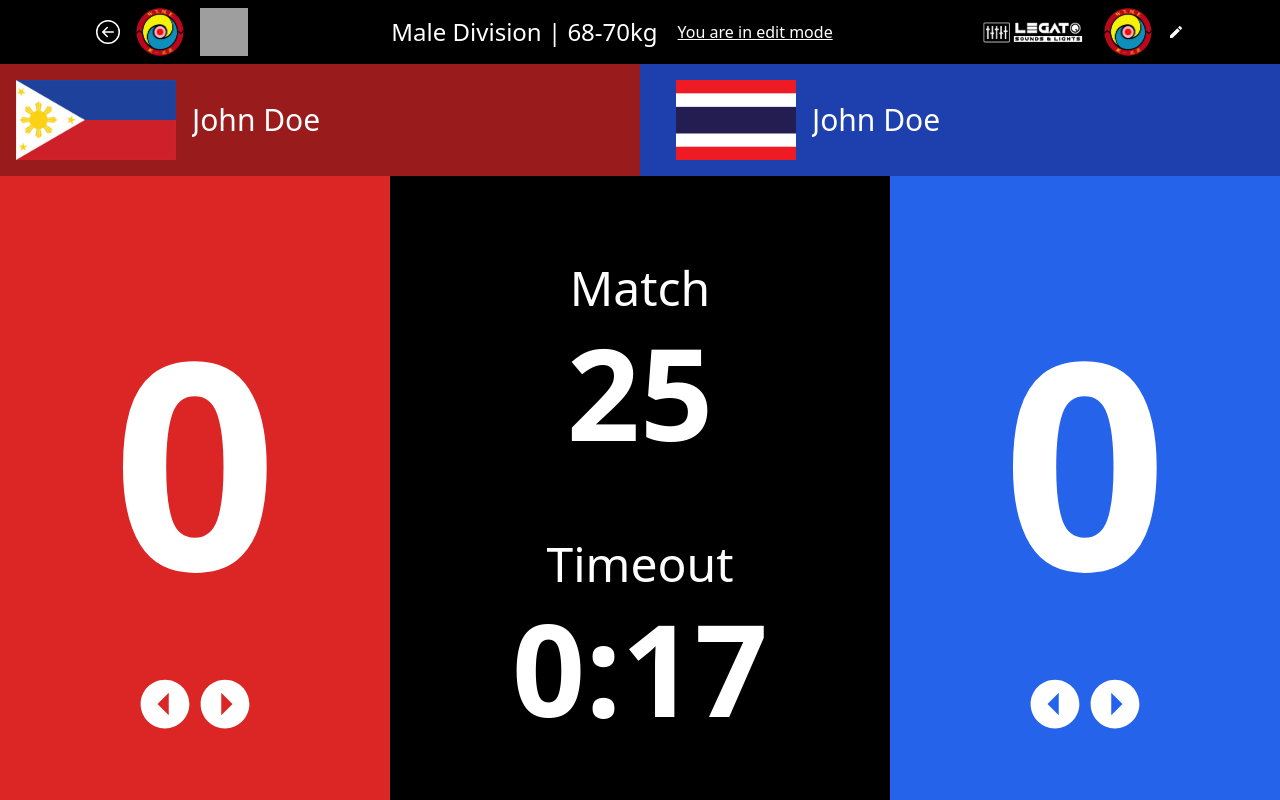
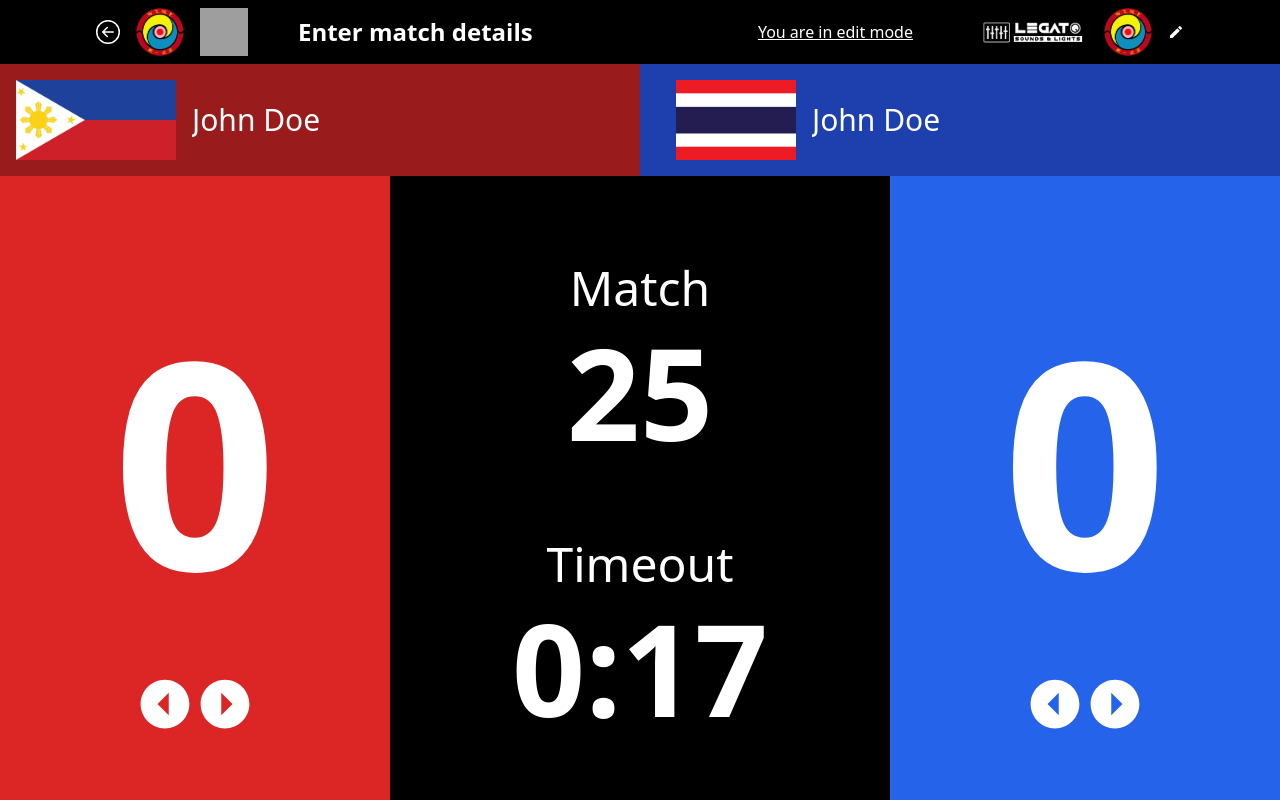
Before and after one commit to pjguitar15/timd-pointing-system, a React (Vite) app: page /court-1/edit in a window 1280 px wide. Built offline with nearby package versions, Linux system fonts and the light colour scheme; grey boxes are pictures that could not be loaded.

Commit message:
added match details context read and update

```diff
--- a/src/Context/CourtContextProvider.tsx
+++ b/src/Context/CourtContextProvider.tsx
@@ -3,13 +3,18 @@ import React, { useState } from "react";
 import { CourtContext } from "./CourtContext";
 
 export type CourtContextType = {
-  court1Info: { player1: PlayerType; player2: PlayerType };
+  court1Info: {
+    matchDetails: string;
+    player1: PlayerType;
+    player2: PlayerType;
+  };
   updatePlayer1Name: (name: string) => void;
   updatePlayer2Name: (name: string) => void;
   updatePlayer1Country: (name: string) => void;
   updatePlayer2Country: (name: string) => void;
   updatePlayer1Point: (action: "increment" | "decrement") => void;
   updatePlayer2Point: (action: "increment" | "decrement") => void;
+  updateMatchDetails: (matchDetails: string) => void;
 };
 
 type PlayerType = {
@@ -19,6 +24,7 @@ type PlayerType = {
 };
 
 const court1InfoInitial = {
+  matchDetails: "Enter match details",
   player1: { name: "John Doe", country: "Philippines", point: 0 },
   player2: { name: "John Doe", country: "Thailand", point: 0 },
 };
@@ -27,6 +33,13 @@ const CourtProvider: React.FC<{ children: React.ReactNode }> = ({
   children,
 }) => {
   const [court1Info, setCourt1Info] = useState(court1InfoInitial);
+
+  const updateMatchDetails = (matchDetails: string) => {
+    setCourt1Info((prevCourt1Info) => ({
+      ...prevCourt1Info,
+      matchDetails,
+    }));
+  };
 
   const updatePlayer1Name = (name: string) => {
     setCourt1Info((prevCourt1Info) => ({
@@ -102,6 +115,7 @@ const CourtProvider: React.FC<{ children: React.ReactNode }> = ({
     updatePlayer2Country,
     updatePlayer1Point,
     updatePlayer2Point,
+    updateMatchDetails,
   };
 
   return (
--- a/src/components/Header.tsx
+++ b/src/components/Header.tsx
@@ -4,9 +4,11 @@ import legato from "../assets/legato.png";
 import { Link, useLocation } from "react-router-dom";
 import { MdModeEdit } from "react-icons/md";
 import { BsArrowLeftCircle } from "react-icons/bs";
-const Header = ({ matchDetails }: { matchDetails: string }) => {
+import { useCourtContext } from "../Context/CourtContext";
+const Header = () => {
   const location = useLocation();
   const isEditMode = location.pathname.slice(9) === "edit";
+  const { court1Info, updateMatchDetails } = useCourtContext();
   return (
     <header className='bg-black w-full'>
       <main className='flex justify-center md:justify-between py-2 px-4 md:px-20 lg:px-24 items-center'>
@@ -32,9 +34,21 @@ const Header = ({ matchDetails }: { matchDetails: string }) => {
         </div>
         {/* Middle */}
         <div className='flex gap-5 items-center'>
-          <h2 className='text-white md:text-2xl font-medium'>{matchDetails}</h2>
+          {isEditMode ? (
+            <input
+              className='text-white text-2xl font-semibold bg-transparent outline-none w-full'
+              value={court1Info.matchDetails}
+              onChange={(e) => updateMatchDetails(e.target.value)}
+              type='text'
+            />
+          ) : (
+            <h2 className='text-white md:text-2xl font-medium'>
+              {court1Info.matchDetails}
+            </h2>
+          )}
+
           {isEditMode && (
-            <p className='text-white underline'>You are in edit mode</p>
+            <p className='text-white underline w-60'>You are in edit mode</p>
           )}
           <button className='md:hidden px-3 py-1 border border-white text-white text-sm rounded-md hover:bg-white hover:text-black'>
             Go to Edit Mode
--- a/src/pages/Court1.tsx
+++ b/src/pages/Court1.tsx
@@ -8,7 +8,7 @@ const Court1 = () => {
   const { court1Info } = useCourtContext();
   return (
     <main className='h-screen bg-black flex flex-col'>
-      <Header matchDetails='Male Division | 68-70kg' />
+      <Header />
       <div className='lg:flex justify-between'>
         <CountryAndName
           name={court1Info.player1.name}
--- a/src/pages/Court2.tsx
+++ b/src/pages/Court2.tsx
@@ -3,10 +3,10 @@ import CountryAndName from "../components/CountryAndName";
 import Header from "../components/Header";
 import PlayerPoint from "../components/PlayerPoint";
 
-const Court1 = () => {
+const Court2 = () => {
   return (
     <main className='h-screen bg-black flex flex-col'>
-      <Header matchDetails='Women Division | 55-60kg' />
+      <Header />
       <div className='lg:flex justify-between'>
         <CountryAndName
           name='Lim Do Hyun'
@@ -22,14 +22,14 @@ const Court1 = () => {
       <div className='md:flex justify-center h-full'>
         <PlayerPoint
           color='red'
-          score={3}
+          playerNum='1'
         />
         <div className='hidden md:flex'>
           <CenterInfo />
         </div>
         <PlayerPoint
           color='blue'
-          score={5}
+          playerNum='1'
         />
         <div className='flex md:hidden'>
           <CenterInfo />
@@ -39,4 +39,4 @@ const Court1 = () => {
   );
 };
 
-export default Court1;
+export default Court2;
```
